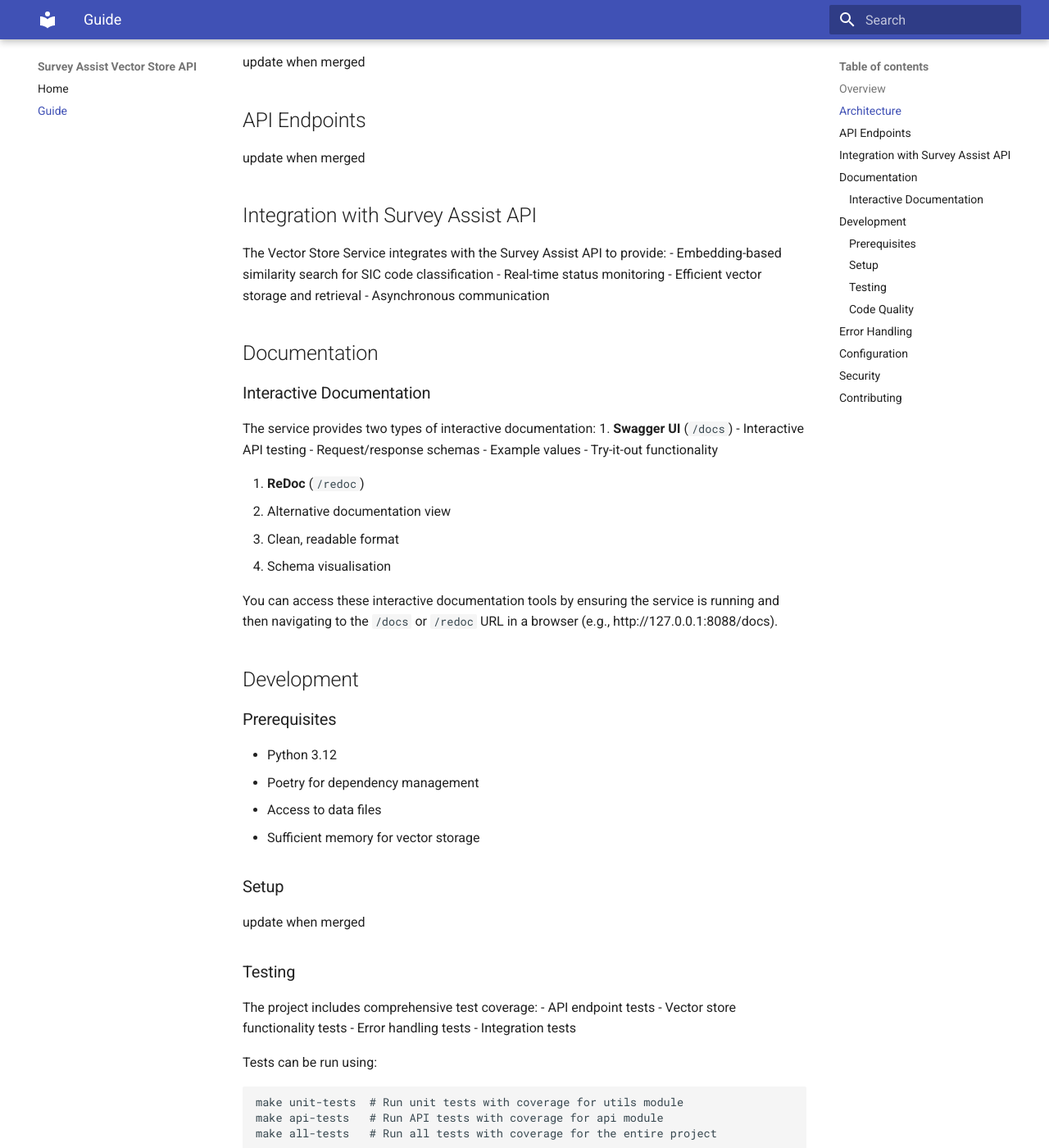
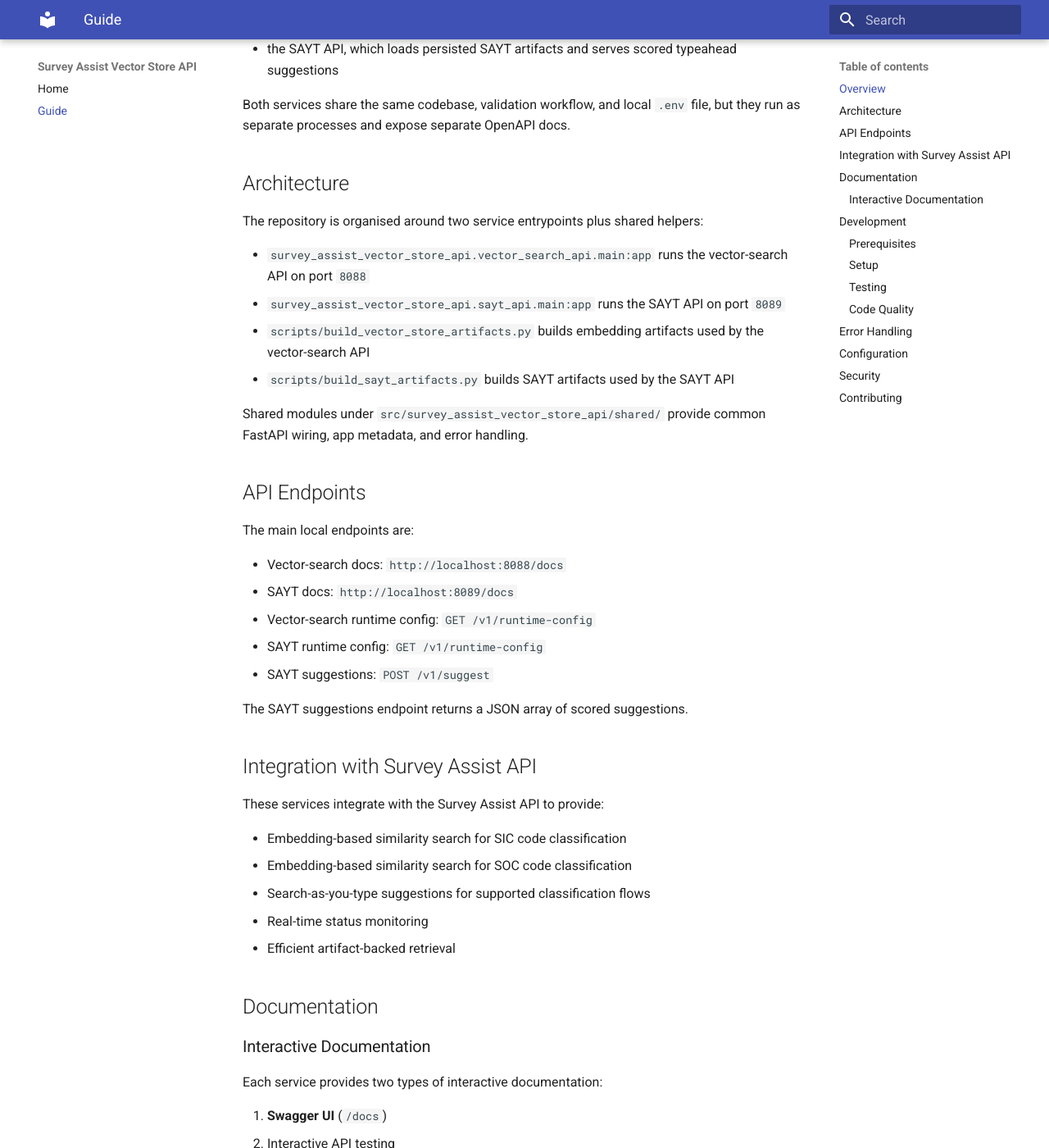
Before and after one commit to ONSdigital/survey-assist-vector-store-api, an MkDocs documentation site: the page built from docs/guide.md, in a window 1280 px wide and 1400 px high, scrolled down 284 px. Shown: the whole window at 82% size. Built offline with MkDocs 1.6.1 and Material for MkDocs 9.7.7, drawn with Linux system fonts in a browser that asks for light colours; some of the changed text lies outside the part shown.

Commit message:
docs(sayt): update README and other docs with new env vars

````diff
--- a/docs/guide.md
+++ b/docs/guide.md
@@ -2,28 +2,52 @@
 
 ## Overview
 
-update when merged
+This repository hosts two related FastAPI services:
+
+- the vector-search API, which loads persisted embedding artifacts and serves ranked search results
+- the SAYT API, which loads persisted SAYT artifacts and serves scored typeahead suggestions
+
+Both services share the same codebase, validation workflow, and local `.env` file, but they run as separate processes and expose separate OpenAPI docs.
 
 ## Architecture
 
-update when merged
+The repository is organised around two service entrypoints plus shared helpers:
+
+- `survey_assist_vector_store_api.vector_search_api.main:app` runs the vector-search API on port `8088`
+- `survey_assist_vector_store_api.sayt_api.main:app` runs the SAYT API on port `8089`
+- `scripts/build_vector_store_artifacts.py` builds embedding artifacts used by the vector-search API
+- `scripts/build_sayt_artifacts.py` builds SAYT artifacts used by the SAYT API
+
+Shared modules under `src/survey_assist_vector_store_api/shared/` provide common FastAPI wiring, app metadata, and error handling.
 
 ## API Endpoints
 
-update when merged
+The main local endpoints are:
+
+- Vector-search docs: `http://localhost:8088/docs`
+- SAYT docs: `http://localhost:8089/docs`
+- Vector-search runtime config: `GET /v1/runtime-config`
+- SAYT runtime config: `GET /v1/runtime-config`
+- SAYT suggestions: `POST /v1/suggest`
+
+The SAYT suggestions endpoint returns a JSON array of scored suggestions.
 
 ## Integration with Survey Assist API
 
-The Vector Store Service integrates with the Survey Assist API to provide:
+These services integrate with the Survey Assist API to provide:
+
 - Embedding-based similarity search for SIC code classification
+- Embedding-based similarity search for SOC code classification
+- Search-as-you-type suggestions for supported classification flows
 - Real-time status monitoring
-- Efficient vector storage and retrieval
-- Asynchronous communication
+- Efficient artifact-backed retrieval
 
 ## Documentation
 
 ### Interactive Documentation
-The service provides two types of interactive documentation:
+
+Each service provides two types of interactive documentation:
+
 1. **Swagger UI** (`/docs`)
    - Interactive API testing
    - Request/response schemas
@@ -35,40 +59,75 @@ The service provides two types of interactive documentation:
    - Clean, readable format
    - Schema visualisation
 
-You can access these interactive documentation tools by ensuring the service is running and then navigating to the `/docs` or `/redoc` URL in a browser (e.g., http://127.0.0.1:8088/docs).
+You can access these interfaces by running the relevant service locally and opening its `/docs` or `/redoc` URL in a browser.
 
 ## Development
 
 ### Prerequisites
+
 - Python 3.12
 - Poetry for dependency management
 - Access to data files
 - Sufficient memory for vector storage
 
 ### Setup
-update when merged
+
+Install dependencies:
+
+```bash
+poetry install
+```
+
+Install local git hooks:
+
+```bash
+poetry run pre-commit install
+poetry run pre-commit install --hook-type pre-push
+```
+
+Copy `.env.example` to `.env` and adjust the values for the service or build step you want to run.
+
+Build local artifacts as needed:
+
+```bash
+make build-vector-store
+make build-sayt
+```
+
+Run the services locally:
+
+```bash
+make run-vector-search-api
+make run-sayt-api
+```
 
 ### Testing
+
 The project includes comprehensive test coverage:
+
 - API endpoint tests
-- Vector store functionality tests
+- Vector-search functionality tests
+- SAYT functionality tests
 - Error handling tests
-- Integration tests
 
 Tests can be run using:
+
 ```bash
-make unit-tests  # Run unit tests with coverage for utils module
-make api-tests   # Run API tests with coverage for api module
-make all-tests   # Run all tests with coverage for the entire project
+make unit-tests
+make api-tests
+make all-tests
 ```
 
 The tests include coverage requirements:
+
 - Minimum 80% coverage for each module
 - Coverage reports showing missing lines
-- Separate coverage for API and utility modules
+- Separate coverage targets for unit-test and API-test commands
 
 ### Code Quality
+
 Code quality is maintained through:
+
 - Static type checking with mypy
 - Linting with pylint and ruff
 - Security checking with bandit
@@ -77,6 +136,7 @@ Code quality is maintained through:
 ## Error Handling
 
 The service implements robust error handling:
+
 - Validation errors for invalid requests
 - Service unavailability errors
 - Detailed error messages for debugging
@@ -84,25 +144,26 @@ The service implements robust error handling:
 
 ## Configuration
 
-The service provides a configuration system that includes:
+Configuration is managed through environment variables loaded from `.env`.
+The main settings include:
+
 - Embedding model selection
-- Database directory configuration
-- Index file paths
-- Search parameters
-
-Configuration is managed through environment variables and configuration files.
+- Vector-search artifact directory and result limits
+- SAYT artifact directory and build inputs
+- SAYT build parameters such as minimum characters and default suggestion limit
 
 ## Security
 
-The service is designed to be deployed with:
+The services are designed to be deployed with:
+
 - API Gateway integration
 - Secure data storage
 - Environment-specific configurations
-- Rate limiting
 
 ## Contributing
 
 Please refer to the project's [contribution guidelines](https://github.com/ONSdigital/survey-assist-vector-store-api/blob/main/CONTRIBUTING.md) for information on:
+
 - Code style
 - Testing requirements
 - Documentation standards
````
Also changed, not shown: README.md (+2 -2 lines), docs/index.md (+19 -10 lines), 1 other file.
